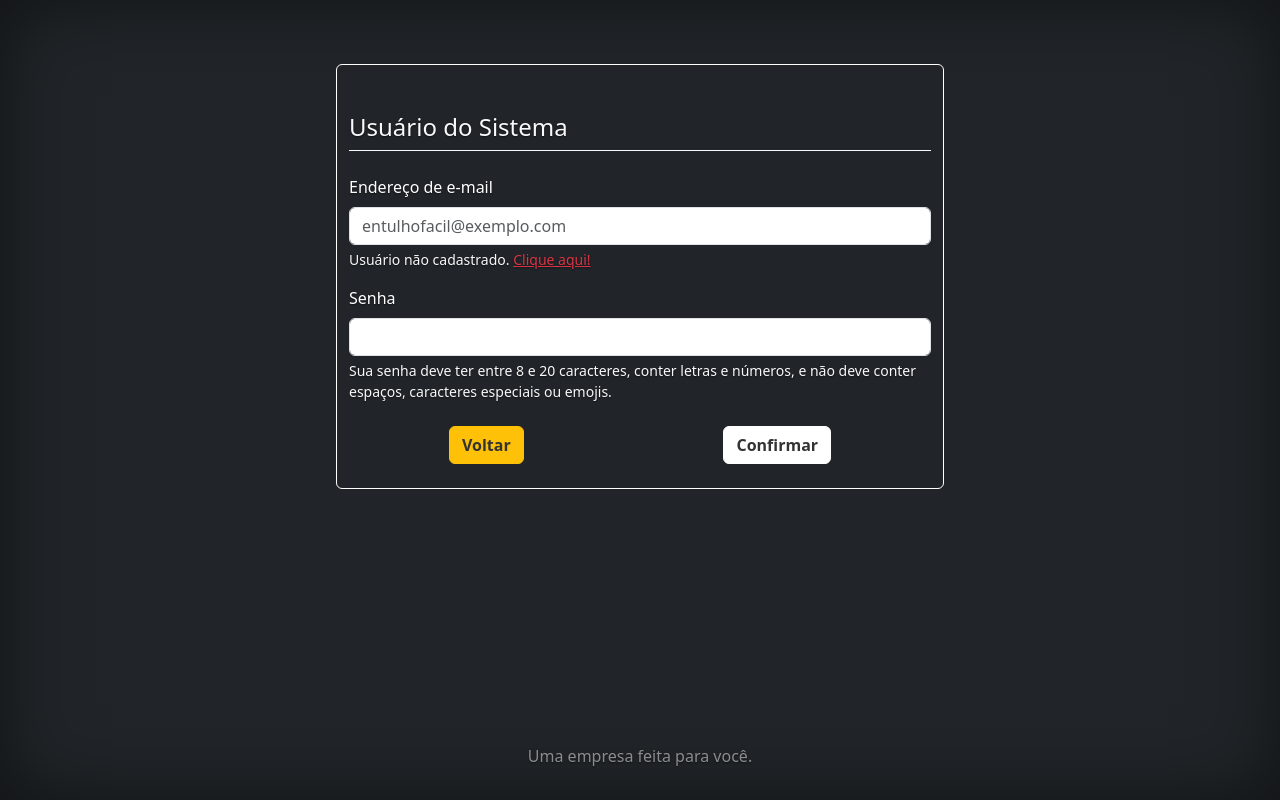
After one commit to andreportol/app_cacambas, a Django app: template core/templates/cadastro_usuario.html in a window 1280 px wide. The commit adds this page. Run offline with Django 5.2, Linux system fonts and the light colour scheme; the template is opened without the code that fills it, so the values that code supplies are empty.

Commit message:
Criando uma tela para acesso do usuário ao sistema.

```diff
--- a/core/admin.py
+++ b/core/admin.py
@@ -3,7 +3,7 @@
 
 @admin.register(Usuario)
 class UsuarioAdmin(admin.ModelAdmin):
-    list_display = ('nome_usuario', 'telefone', 'logradouro', 'nr_porta', 'bairro', 'cep', 'latitude', 'longitude', 'criado', 'modificado')
+    list_display = ('nome_usuario', 'telefone', 'logradouro', 'nr_porta', 'bairro', 'cep', 'criado', 'modificado')
     search_fields = ('nome_usuario', 'telefone', 'logradouro', 'bairro', 'cep')
     list_filter = ('bairro',)
     readonly_fields = ('criado', 'modificado')
--- a/core/models.py
+++ b/core/models.py
@@ -15,8 +15,6 @@ class Usuario(Base):
     nr_porta = models.CharField(verbose_name='Número de porta', max_length=5)
     cep = models.CharField(verbose_name='CEP', max_length=9)
     bairro = models.CharField(verbose_name='Bairro', max_length=100)
-    latitude = models.CharField(verbose_name='Latitude', max_length=13, blank=False)
-    longitude = models.CharField(verbose_name='Longitude', max_length=13, blank=False)
 
     class Meta:
         verbose_name = 'Usuário'
--- /dev/null
+++ b/core/templates/cadastro_usuario.html
@@ -0,0 +1,27 @@
+{% extends 'base.html' %}
+{% load static %}
+    {% block content %}
+    <form action="{#}" method="post">
+        <div class="container text-start mt-5 pt-5 border border-white rounded">
+            <div class="row">
+                <div class="col-lg-12">
+                    <h1 class="h4 pb-2 mb-4 text-light border-bottom border-light">Usuário do Sistema</h1>
+                    <div class="mb-3">
+                        <label for="exampleInputEmail1" class="form-label">Endereço de e-mail</label>
+                        <input type="email" class="form-control" id="exampleInputEmail1" aria-describedby="emailHelp" placeholder="entulhofacil@exemplo.com">
+                        <div id="emailHelp" class="form-text text-light">Usuário não cadastrado. <a href="#" class="text-danger">Clique aqui!</a></div>
+                    </div>
+                    <label for="inputPassword5" class="form-label">Senha</label>
+                    <input type="password" id="inputPassword5" class="form-control" aria-describedby="passwordHelpBlock">
+                    <div id="passwordHelpBlock" class="form-text text-light">
+                        Sua senha deve ter entre 8 e 20 caracteres, conter letras e números, e não deve conter espaços, caracteres especiais ou emojis.
+                    </div>
+                </div>
+                <div class="d-flex justify-content-around col-lg-12 pt-4 mb-4">
+                    <a class="btn btn-light fw-bold border-warning bg-warning" href="{% url 'core:index' %}" role="button">Voltar</a>
+                    <button class="btn btn-light fw-bold border-white bg-white" type="submit">Confirmar</button>
+                </div>
+            </div>
+        </div>
+    </form>
+    {% endblock %}
--- a/core/urls.py
+++ b/core/urls.py
@@ -1,7 +1,7 @@
 from django.urls import path
 from .views import IndexTemplateView, ContatoTemplateView, SobrenosTemplateView, \
             OrcamentoForm, resultado_orcamento, confirmar_pedido, aviso_confirmacao, \
-            processar_orcamento_regiao_manual
+            processar_orcamento_regiao_manual, CadastroUsuarioCreateView
 
 app_name = 'core' # se no módulo urls.py do projeto tem o namespace, esse atributo é obrigatorio
 
@@ -14,4 +14,5 @@ urlpatterns = [
     path('confirmar_pedido/', confirmar_pedido, name='confirmar_pedido'),
     path('aviso_confirmacao/', aviso_confirmacao, name='aviso_confirmacao'),
     path('processar_orcamento_regiao_manual/', processar_orcamento_regiao_manual, name='processar_orcamento_regiao_manual'),
+    path('cadastro_usuario/', CadastroUsuarioCreateView.as_view(), name='cadastro_usuario')
 ]
--- a/projeto_cacamba/settings.py
+++ b/projeto_cacamba/settings.py
@@ -143,5 +143,5 @@ MEDIA_ROOT = os.path.join(BASE_DIR, 'media')
 # https://docs.djangoproject.com/en/5.1/ref/settings/#default-auto-field
 
 DEFAULT_AUTO_FIELD = 'django.db.models.BigAutoField'
-
-LOGOUT_REDIRECT_URL = 'index'
+# Define para onde redirecionar o usuário após o logout
+LOGOUT_REDIRECT_URL = 'core:index'
--- a/projeto_cacamba/urls.py
+++ b/projeto_cacamba/urls.py
@@ -5,6 +5,7 @@ from django.conf.urls.static import static
 
 
 urlpatterns = [
+    path('admin/', admin.site.urls),
     path('', include('core.urls', namespace='core')),
-    path('admin/', admin.site.urls),
+
 ] + static(settings.MEDIA_URL, document_root = settings.MEDIA_ROOT)
```
Also changed, not shown: core/forms.py (+10 -0 lines), core/templates/index.html (+4 -6 lines), core/views.py (+8 -4 lines), core/migrations/0006_remove_usuario_latitude_remove_usuario_longitude.py (added), core/static/css/my_css.css (line endings or trailing spaces).
